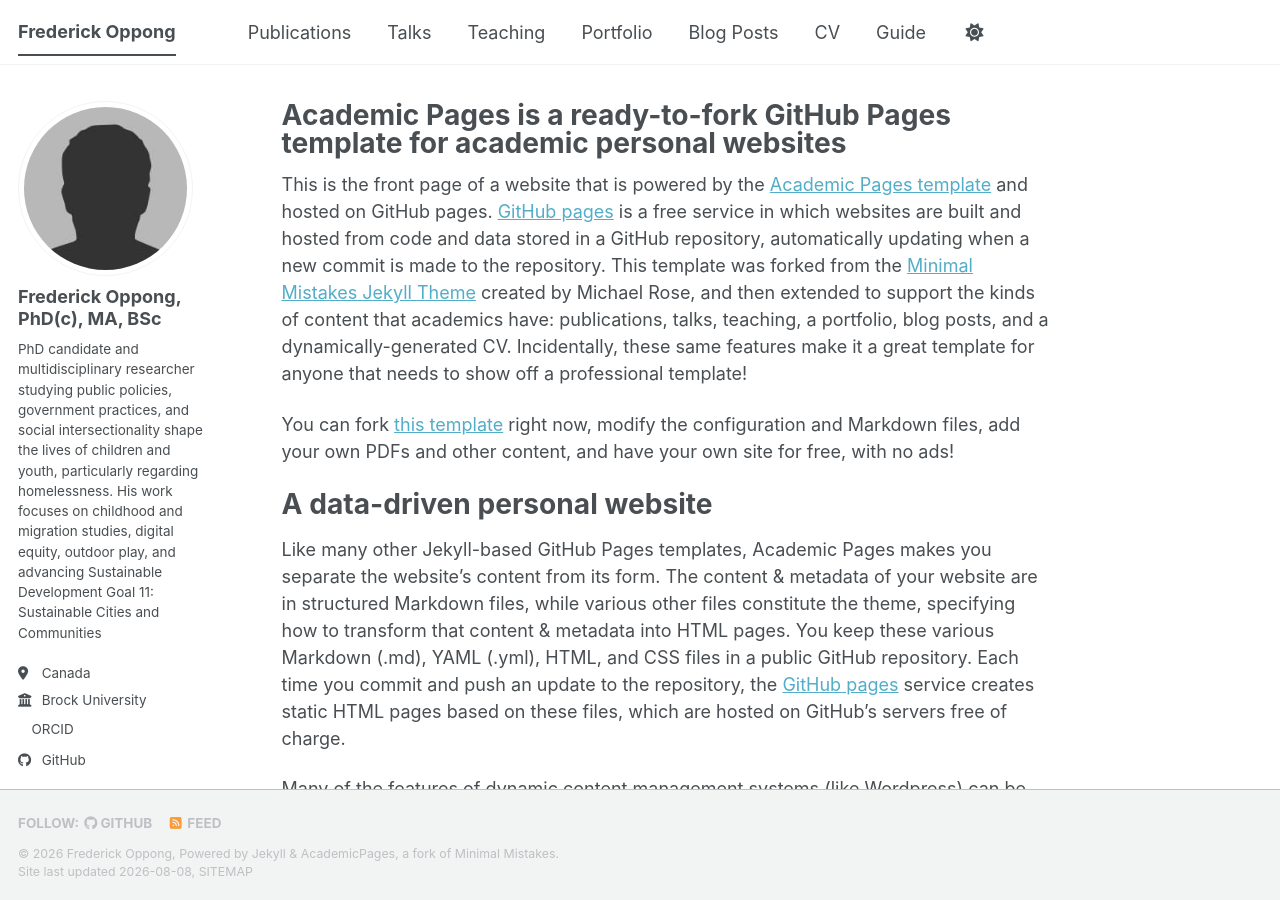
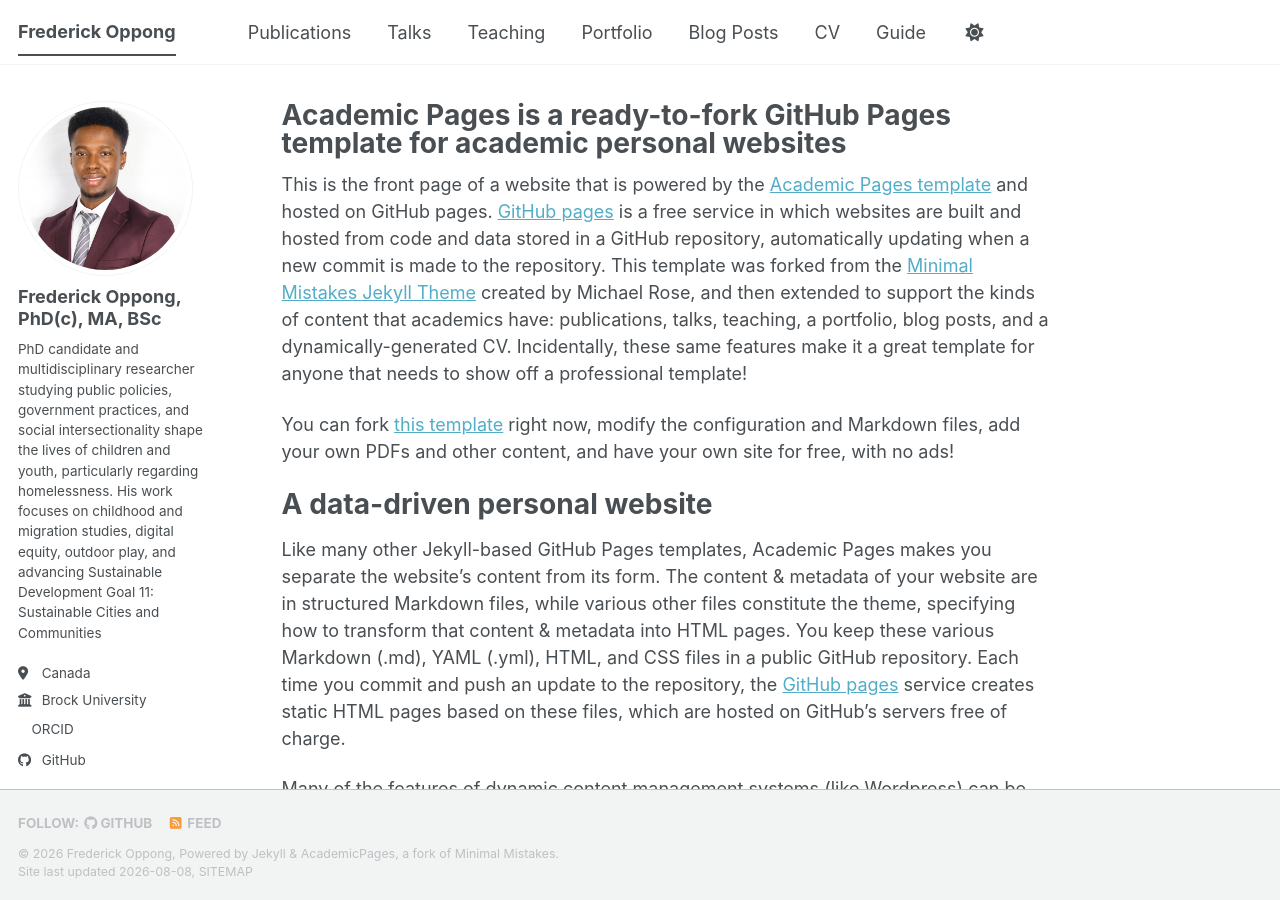
Before and after one commit to frederickoppong/frederickoppong.github.io, a Jekyll site: the page built from _pages/about.md, in a window 1280 px wide and 900 px high. Built offline with Jekyll 4.4.1, drawn with Linux system fonts in a browser that asks for light colours; a style sheet for code colours, icons or effects is not loaded.

Commit message:
Update _config.yml

```diff
--- a/_config.yml
+++ b/_config.yml
@@ -23,7 +23,7 @@
 #               Additional customization can be done by editing /_includes/author-profile.html
 author:
   # Biographic information
-  avatar           : "bio-photo.jpg"
+  avatar           : "IMG_3885 2.jpg"
   name             : "Frederick Oppong, PhD(c), MA, BSc"
   pronouns         : # example: "she/her"
   bio              : "PhD candidate and multidisciplinary researcher studying public policies, government practices, and social intersectionality shape the lives of children and youth, particularly regarding homelessness. His work focuses on childhood and migration studies, digital equity, outdoor play, and advancing Sustainable Development Goal 11: Sustainable Cities and Communities"
```
